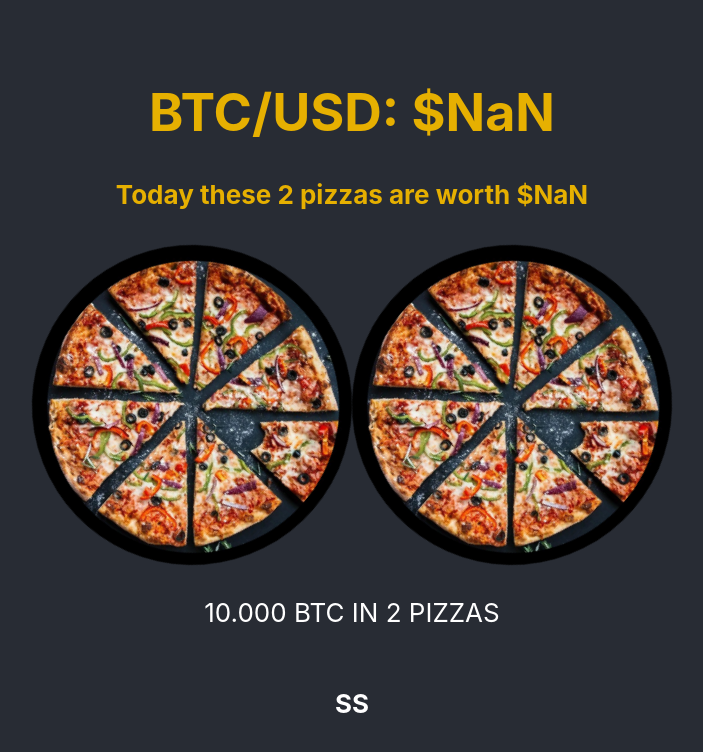
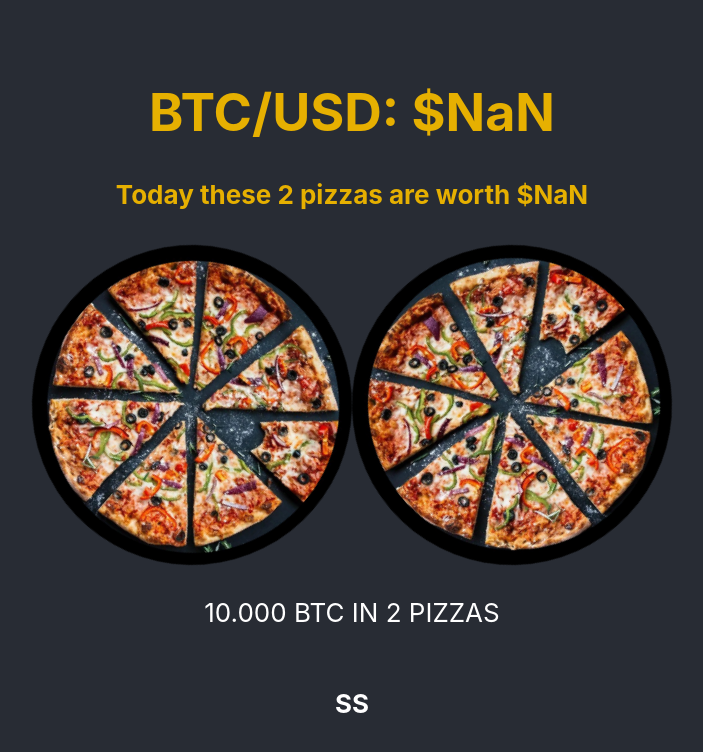
Before and after one commit to CezarDev/pizzaday, a React (Create React App) app: page / in a window 1280 px wide. Shown: the top 752 px of the page, without its empty margins (288-991 px from the left). Built offline with nearby package versions, Linux system fonts and the light colour scheme; no server answers.

Commit message:
Imagem rotacao

```diff
--- a/src/App.css
+++ b/src/App.css
@@ -2,7 +2,7 @@
   text-align: center;
 }
 
-.App-logo {
+.App-logo, .App-logo2 {
   height: 40vmin;
   pointer-events: none;
 }
@@ -11,6 +11,14 @@
   .App-logo {
     /* animation: App-logo-spin infinite 20s linear; */
     animation: App-logo-spin infinite alternate-reverse 20s linear;
+    border-radius: 300px;
+  }
+}
+
+@media (prefers-reduced-motion: no-preference) {
+  .App-logo2 {
+    /* animation: App-logo-spin infinite 20s linear; */
+    animation: App-logo2-spin infinite alternate-reverse 20s linear;
     border-radius: 300px;
   }
 }
@@ -39,11 +47,18 @@
   }
 }
 
+@keyframes App-logo2-spin {
+  from {
+    transform: rotate(180deg);
+  }
+  to {
+    transform: rotate(0deg);
+  }
+}
+
 .imagens{
   justify-items: auto;
 }
-
-
 
 .cotacao {
   height: auto;
--- a/src/App.js
+++ b/src/App.js
@@ -14,7 +14,7 @@ function App() {
         </div>
         <div className="imagens">
         <img src={pizza} className="App-logo" alt="logo" />
-        <img src={pizza} className="App-logo" alt="logo" />
+        <img src={pizza} className="App-logo2" alt="logo" />
         </div>
         <p>
          10.000 BTC IN 2 PIZZAS
```
